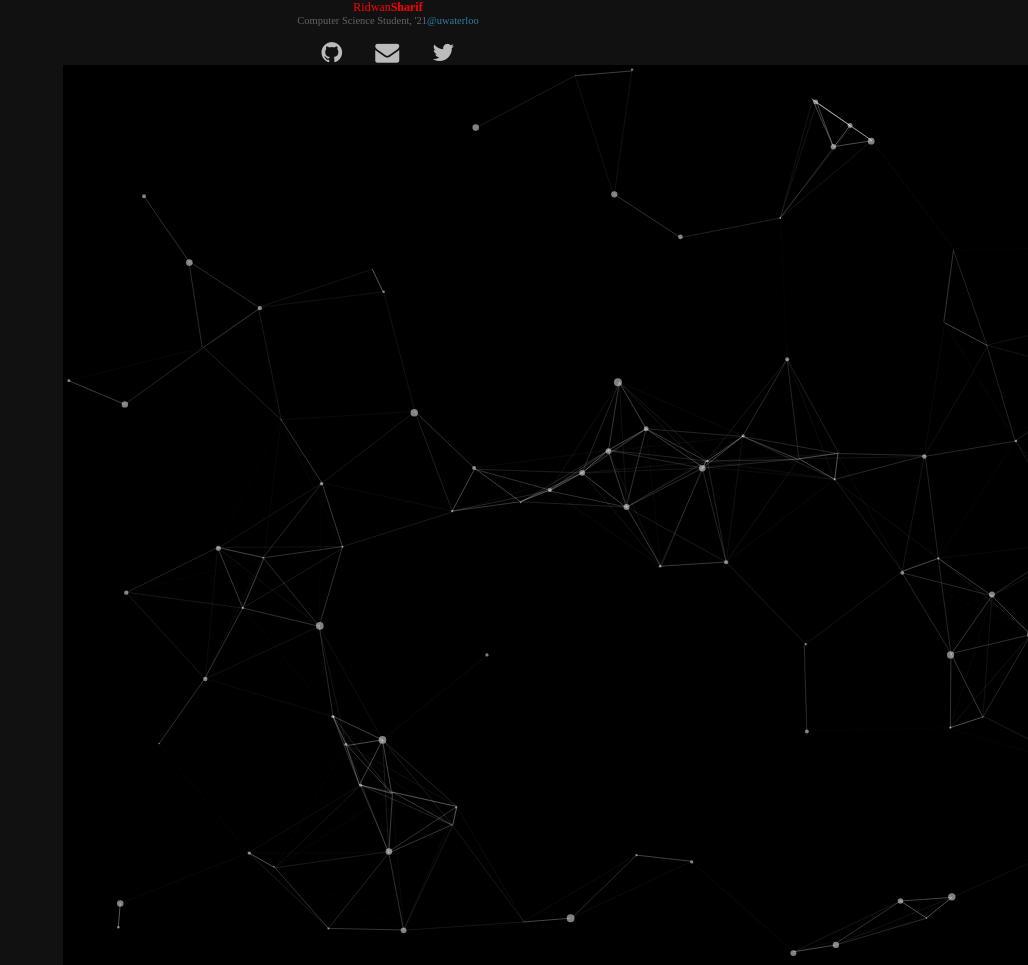
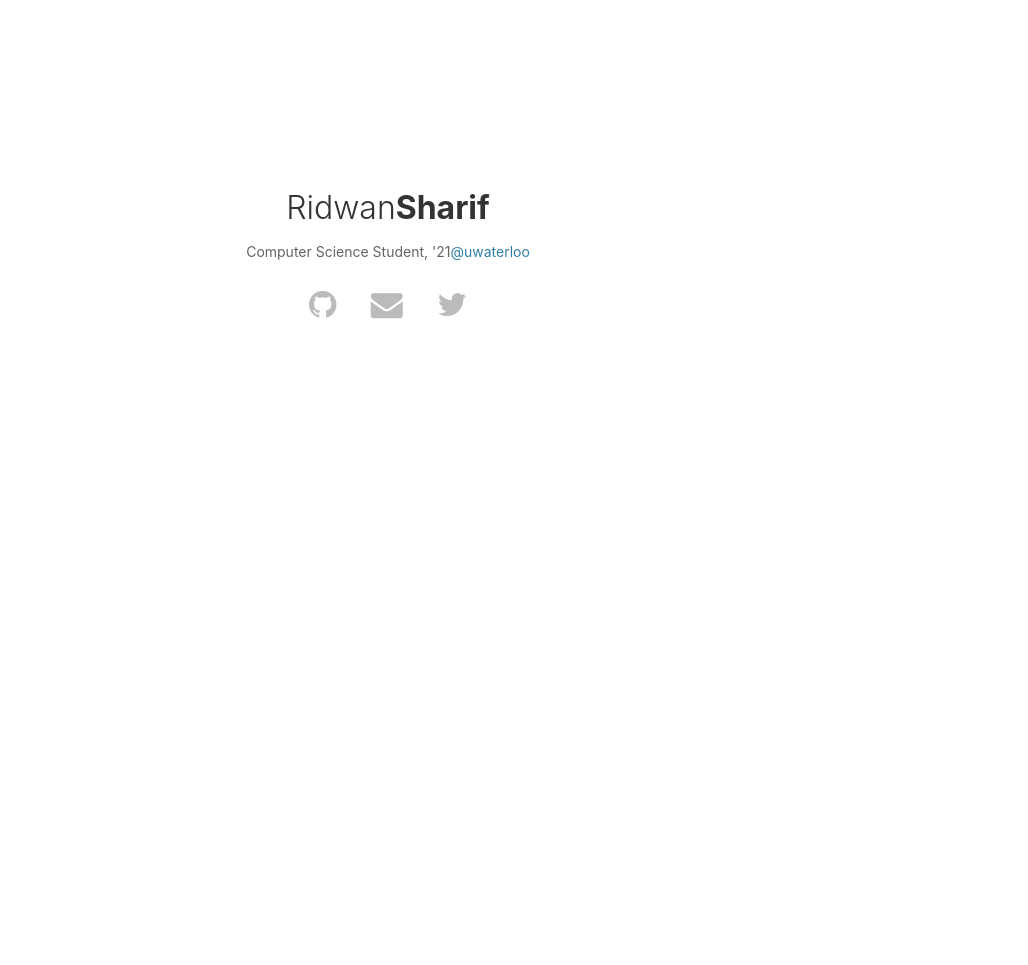
Before and after one commit to ridwanmsharif/ridwanmsharif.github.io, a Jekyll site: the page built from index.html, in a window 1280 px wide. Shown: the whole page, without its empty margins (252-1280 px from the left). Built offline with Jekyll 4.4.1, drawn with Linux system fonts in a browser that asks for light colours; nearby versions of some CDN libraries; after the commit the page ends 900 px from its top, so only the background shows below that.

Commit message:
fixing some more tiny errors

```diff
--- a/index.html
+++ b/index.html
@@ -1,13 +1,6 @@
 ---
 layout: default
 ---
-<link rel="stylesheet" media="screen" href="css/style.css">
-
-<script src="js/jquery-3.1.1.min.js"></script>
-<div style="position: absolute; width: 100% " id="particles-js"></div>
-
-<script src="../particles.js"></script>
-<script src="js/app.js"></script>
 
 
 <ul class="posts">
```
